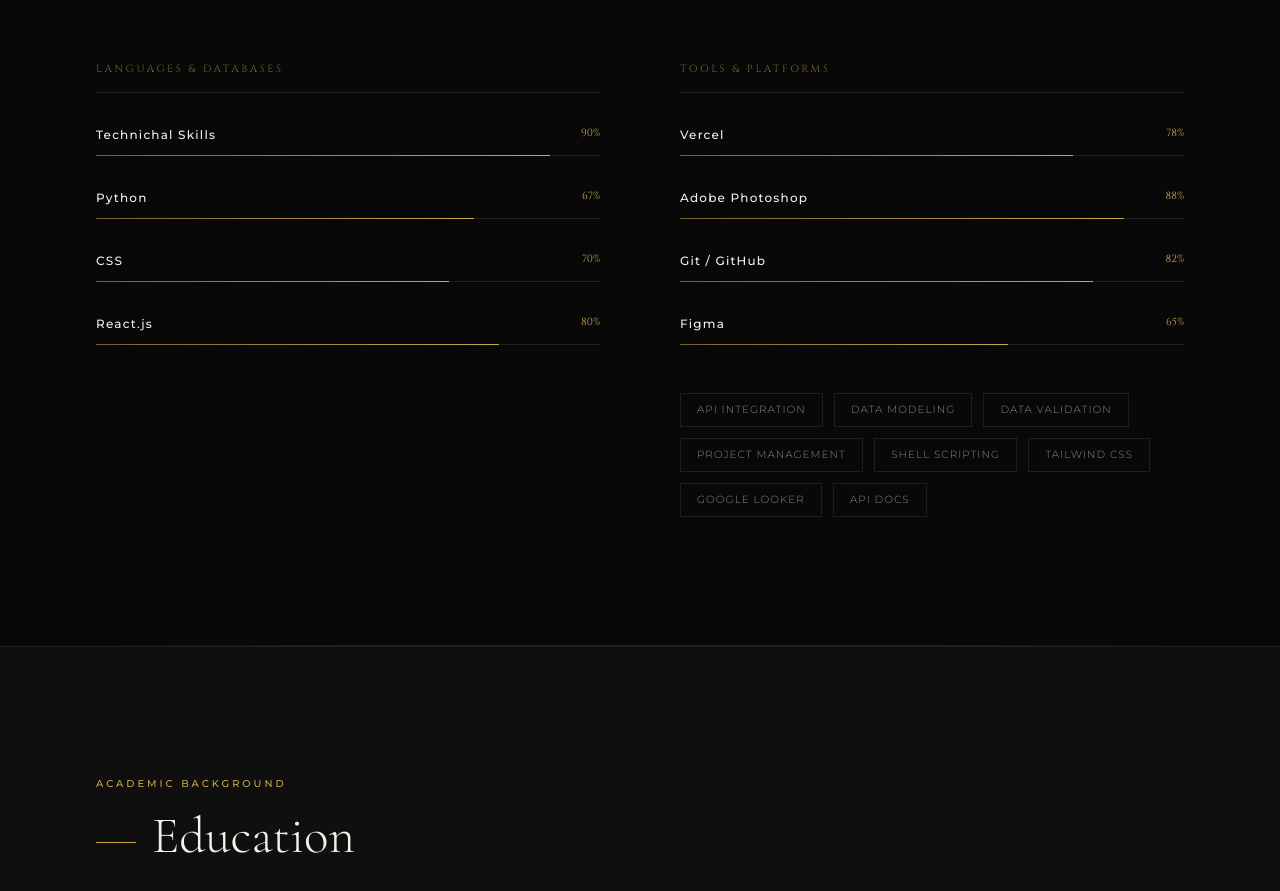
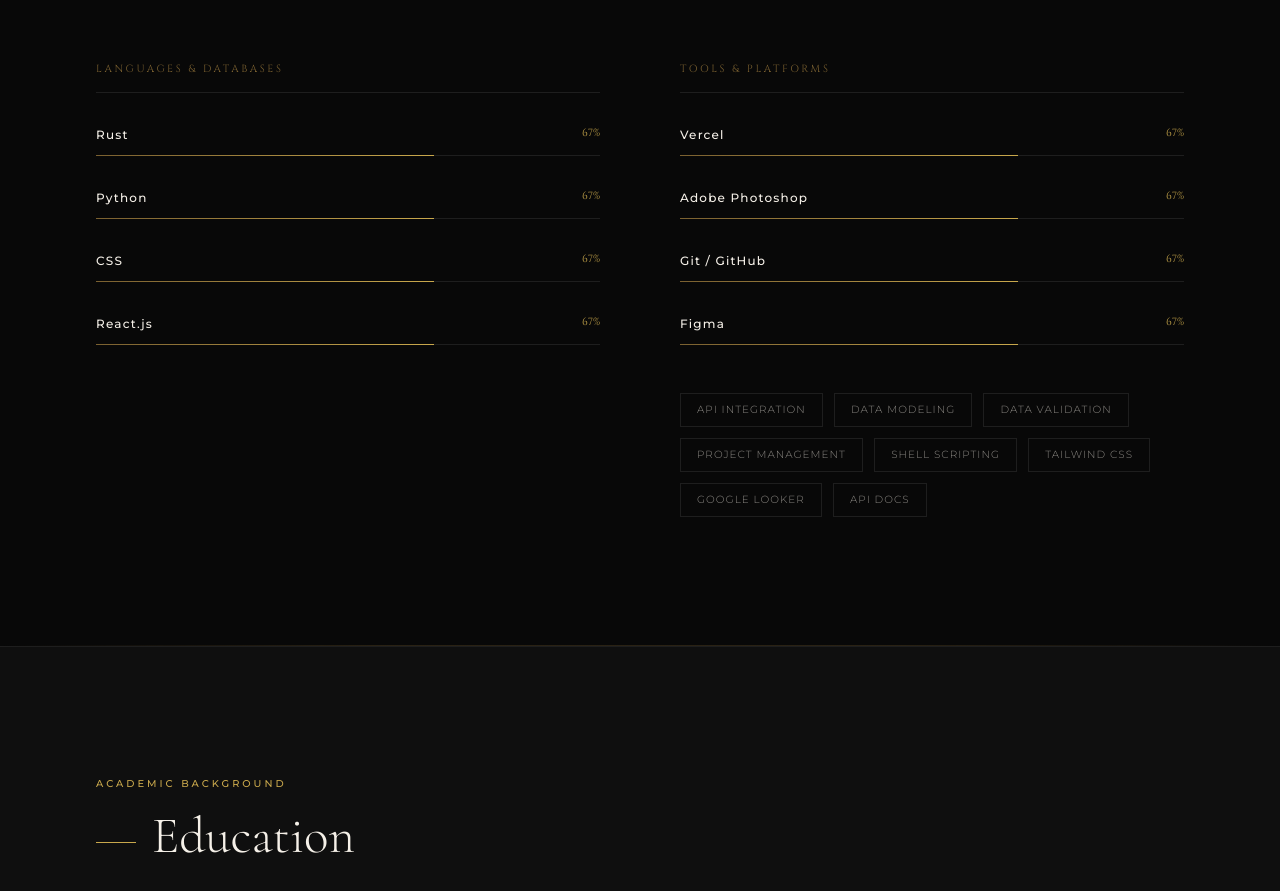
Before and after one commit to seanrote24/PORTFOLIO, a plain HTML site: page index.html in a window 1280 px wide. Shown: the part 2101-2992 px from the top of the page. Drawn offline with nearby package versions, Linux system fonts and the light colour scheme.

Commit message:
modified:   index.html

```diff
--- a/index.html
+++ b/index.html
@@ -110,39 +110,39 @@
     <div>
       <p class="skill-group-title reveal">Languages &amp; Databases</p>
       <div class="skill-item reveal reveal-delay-1">
-        <div class="skill-header"><span class="skill-name">Technichal Skills</span><span class="skill-pct">90%</span></div>
-        <div class="skill-bar"><div class="skill-fill" data-width="90"></div></div>
+        <div class="skill-header"><span class="skill-name">Rust</span><span class="skill-pct">67%</span></div>
+        <div class="skill-bar"><div class="skill-fill" data-width="67"></div></div>
       </div>
       <div class="skill-item reveal reveal-delay-2">
         <div class="skill-header"><span class="skill-name">Python</span><span class="skill-pct">67%</span></div>
-        <div class="skill-bar"><div class="skill-fill" data-width="75"></div></div>
+        <div class="skill-bar"><div class="skill-fill" data-width="67"></div></div>
       </div>
       <div class="skill-item reveal reveal-delay-3">
-        <div class="skill-header"><span class="skill-name">CSS</span><span class="skill-pct">70%</span></div>
-        <div class="skill-bar"><div class="skill-fill" data-width="70"></div></div>
+        <div class="skill-header"><span class="skill-name">CSS</span><span class="skill-pct">67%</span></div>
+        <div class="skill-bar"><div class="skill-fill" data-width="67"></div></div>
       </div>
       <div class="skill-item reveal reveal-delay-4">
-        <div class="skill-header"><span class="skill-name">React.js</span><span class="skill-pct">80%</span></div>
-        <div class="skill-bar"><div class="skill-fill" data-width="80"></div></div>
+        <div class="skill-header"><span class="skill-name">React.js</span><span class="skill-pct">67%</span></div>
+        <div class="skill-bar"><div class="skill-fill" data-width="67"></div></div>
       </div>
     </div>
     <div>
       <p class="skill-group-title reveal">Tools &amp; Platforms</p>
       <div class="skill-item reveal reveal-delay-1">
-        <div class="skill-header"><span class="skill-name">Vercel</span><span class="skill-pct">78%</span></div>
-        <div class="skill-bar"><div class="skill-fill" data-width="78"></div></div>
+        <div class="skill-header"><span class="skill-name">Vercel</span><span class="skill-pct">67%</span></div>
+        <div class="skill-bar"><div class="skill-fill" data-width="67"></div></div>
       </div>
       <div class="skill-item reveal reveal-delay-2">
-        <div class="skill-header"><span class="skill-name">Adobe Photoshop</span><span class="skill-pct">88%</span></div>
-        <div class="skill-bar"><div class="skill-fill" data-width="88"></div></div>
+        <div class="skill-header"><span class="skill-name">Adobe Photoshop</span><span class="skill-pct">67%</span></div>
+        <div class="skill-bar"><div class="skill-fill" data-width="67"></div></div>
       </div>
       <div class="skill-item reveal reveal-delay-3">
-        <div class="skill-header"><span class="skill-name">Git / GitHub</span><span class="skill-pct">82%</span></div>
-        <div class="skill-bar"><div class="skill-fill" data-width="82"></div></div>
+        <div class="skill-header"><span class="skill-name">Git / GitHub</span><span class="skill-pct">67%</span></div>
+        <div class="skill-bar"><div class="skill-fill" data-width="67"></div></div>
       </div>
       <div class="skill-item reveal reveal-delay-4">
-        <div class="skill-header"><span class="skill-name">Figma</span><span class="skill-pct">65%</span></div>
-        <div class="skill-bar"><div class="skill-fill" data-width="65"></div></div>
+        <div class="skill-header"><span class="skill-name">Figma</span><span class="skill-pct">67%</span></div>
+        <div class="skill-bar"><div class="skill-fill" data-width="67"></div></div>
       </div>
       <div class="tags-wrap reveal">
         <span class="tag">API Integration</span>
```
